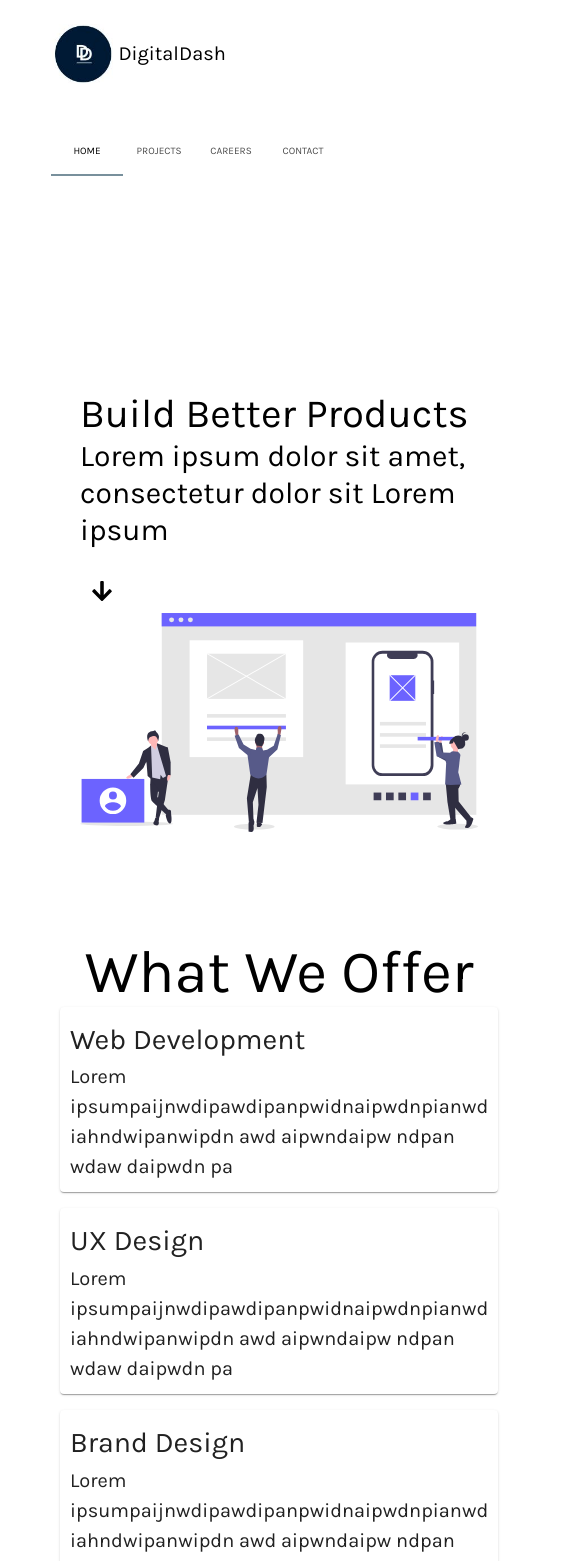
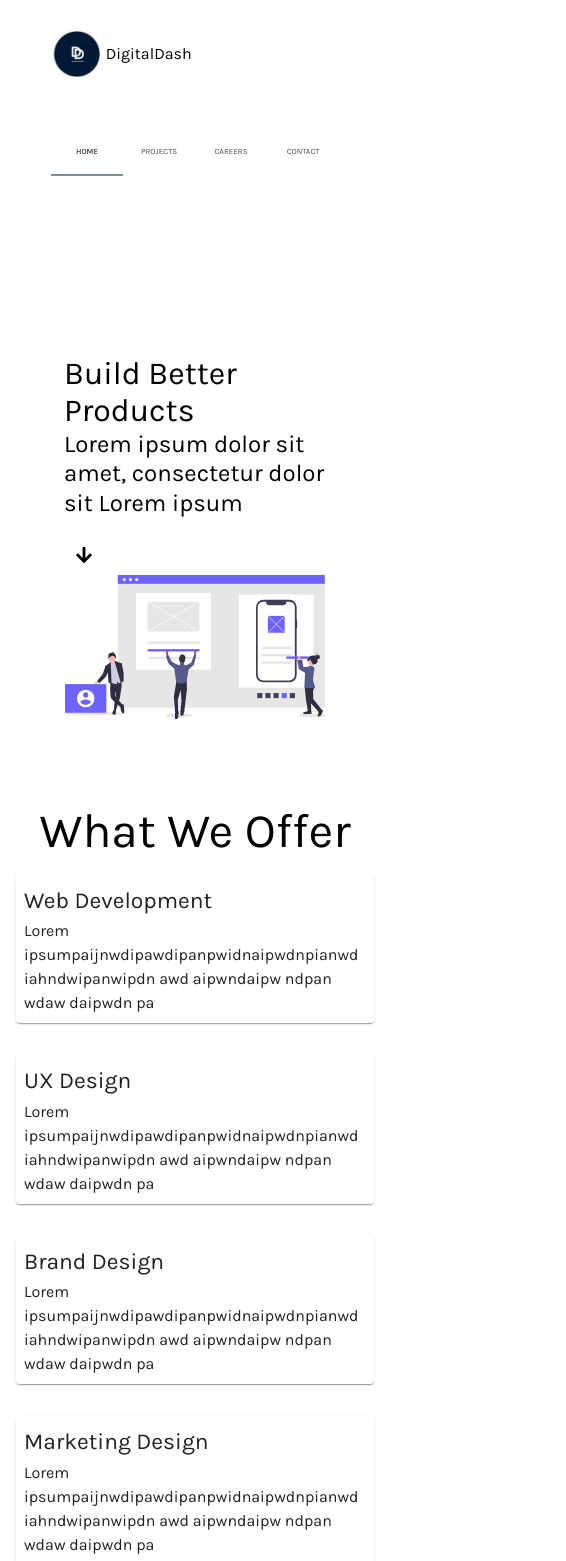
Before and after one commit to DigitalDashCorner/ProjectAlpha, a React (Create React App) app in the folder digital-dash/: page /home in a window 390 px wide. Shown: the top 1561 px of the page, 566 px wide, since content can reach past the window. Built offline with nearby package versions, Linux system fonts and the light colour scheme.

Commit message:
nice responsiveness

```diff
--- a/digital-dash/src/App.tsx
+++ b/digital-dash/src/App.tsx
@@ -42,9 +42,7 @@ const useStyles = makeStyles({
     display: "flex",
     alignItems: "center",
   },
-  body: {
-    height: "1080px",
-  },
+
 });
 
 function App() {
@@ -58,7 +56,7 @@ function App() {
   return (
     <ThemeProvider theme={theme}>
       <div className="App">
-        <Grid container direction="row" className={classes.body}>
+        <Grid container direction="row">
           <Grid container md={6} className={classes.navBar}>
             <img className={classes.logo} src={logo} style={{paddingLeft:"50px"}} />
             <Typography align="left" className={classes.topHeadingText}>
@@ -118,7 +116,7 @@ function App() {
                 </Link>
               </Tabs>
             </Grid>
-            <Grid md={12} className={classes.body}>
+            <Grid md={12}>
               <Switch>
                 <Route exact path="/">
                   <Redirect to="/home" />
--- a/digital-dash/src/components/HomePage/HomePage.tsx
+++ b/digital-dash/src/components/HomePage/HomePage.tsx
@@ -40,7 +40,6 @@ import JobMatching from "../../assets/svg/JobMatching_ArtWork.svg";
 
 const useStyles = makeStyles((theme) => ({
   baseContainer: {
-    height: "100%",
   },
   Headings: {
     fontFamily: "Karla",
@@ -57,14 +56,14 @@ const useStyles = makeStyles((theme) => ({
 
   carouselSlide: {},
   carouselImage: {
-    maxWidth:'100%',
+    maxWidth: '100%',
     objectFit: "cover",
   },
   BuildProducts: {
     width: "100%",
   },
   Home: {
-    padding:'4rem'
+    padding: '4rem'
   },
   icons: {
     height: "1rem",
@@ -86,11 +85,11 @@ const useStyles = makeStyles((theme) => ({
     color: "#7C7C7C",
   },
   whatWeOfferIcon: {
-    height: '1rem',
-    width: '1rem',
+
     backgroundColor: 'black'
   },
   WhatWeOfferCard: {
+    maxWidth:'100%',
     padding: '0.5rem'
   }
 
@@ -149,9 +148,7 @@ export const HomePage = (): ReactElement => {
   };
 
   return (
-    <Container disableGutters className={classes.baseContainer} maxWidth="xl">
-
-      <section title="Top" id="Top">
+    <Container disableGutters className={classes.baseContainer}>
       <Grid
         container
         direction="column"
@@ -193,14 +190,12 @@ export const HomePage = (): ReactElement => {
           </Grid>
         </Grid>
       </Grid>
-      </section>
-      <section title='WhatWeOffer' id='WhatWeOffer'>
-        <Grid container direction='column'>
+      <Grid container direction='column' style={{maxWidth:'100%'}}>
           <Typography variant='h1' align='center' style={{ paddingTop: '1rem' }}>
             What We Offer
             </Typography>
-          <Grid container direction='row' spacing={2} style={{ padding: '0 3rem' }}>
-            <Grid item lg={3} md={6}>
+        <Grid container direction='row'>
+          <Grid item container lg={3} md={6} sm={12} style={{padding:'1rem'}}>
             <Card className={classes.WhatWeOfferCard}>
               <Grid direction="row" justify='flex-start'>
                 <Icon className={classes.whatWeOfferIcon}>
@@ -219,7 +214,7 @@ export const HomePage = (): ReactElement => {
               </Grid>
             </Card>
           </Grid>
-            <Grid item lg={3} md={6}>
+          <Grid item container lg={3} md={6} sm={12} style={{padding:'1rem'}}>
             <Card className={classes.WhatWeOfferCard}>
               <Grid direction="row" justify='flex-start'>
                 <Icon className={classes.whatWeOfferIcon}>
@@ -238,7 +233,7 @@ export const HomePage = (): ReactElement => {
               </Grid>
             </Card>
           </Grid>
-            <Grid item lg={3} md={6}>
+          <Grid item container lg={3} md={6} sm={12} style={{padding:'1rem'}}>
             <Card className={classes.WhatWeOfferCard}>
               <Grid direction="row" justify='flex-start'>
                 <Icon className={classes.whatWeOfferIcon}>
@@ -257,7 +252,7 @@ export const HomePage = (): ReactElement => {
               </Grid>
             </Card>
           </Grid>
-            <Grid item lg={3} md={6}>
+          <Grid item container lg={3} md={6} sm={12} style={{padding:'1rem'}}>
             <Card className={classes.WhatWeOfferCard}>
               <Grid direction="row" justify='flex-start'>
                 <Icon className={classes.whatWeOfferIcon}>
@@ -278,12 +273,6 @@ export const HomePage = (): ReactElement => {
           </Grid>
         </Grid>
       </Grid>
-      </section>
-      <section title=''>
-
-      </section>
-
-      <section title="projects" id="projects">
       <Grid
         container
         direction="column"
@@ -318,10 +307,8 @@ export const HomePage = (): ReactElement => {
         }
 
       </Grid>
-      </section>
-      <section title="careers" id="careers">
       <Card style={{
-          margin: '3rem', padding: '2rem 4rem', background: "#EFEFEF", borderRadius: '40px'
+        padding: '2rem 4rem', background: "#EFEFEF", borderRadius: '40px'
       }}>
         <Grid
           container
@@ -373,8 +360,6 @@ export const HomePage = (): ReactElement => {
         </Grid>
 
       </Card>
-      </section>
-      <section title="contacts" id="contacts">
       <Grid
         container
         direction="column"
@@ -472,7 +457,6 @@ export const HomePage = (): ReactElement => {
           </Grid>
         </Grid>
       </Grid>
-      </section>
     </Container>
   );
 };
--- a/digital-dash/src/index.css
+++ b/digital-dash/src/index.css
@@ -13,12 +13,13 @@ code {
     monospace;
 }
 
-html {
-  font-size: 20px;
-}
-
 @media (min-width: 1200px) {
   html {
     font-size: 24px;
   }
 }
+
+@media (min-width: 400px) {
+  html {
+    font-size: 16px;
+  }}
```
Lines whose indentation alone changed are shown as unchanged.
